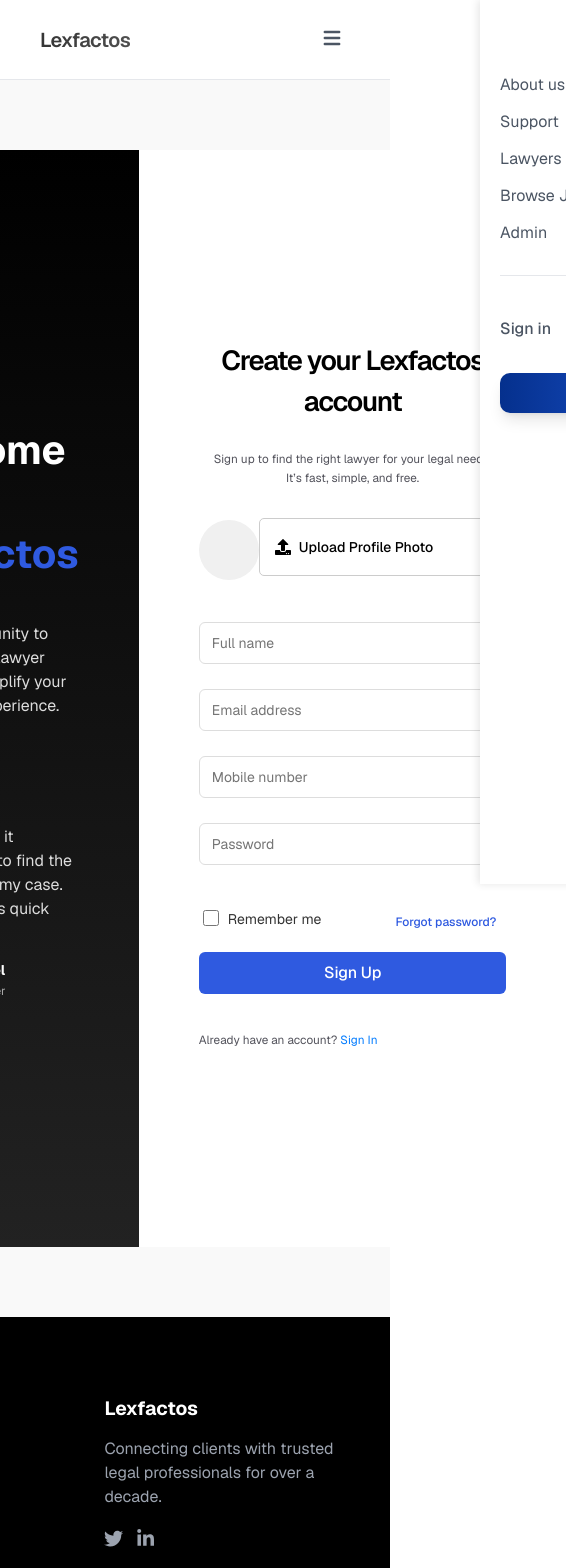
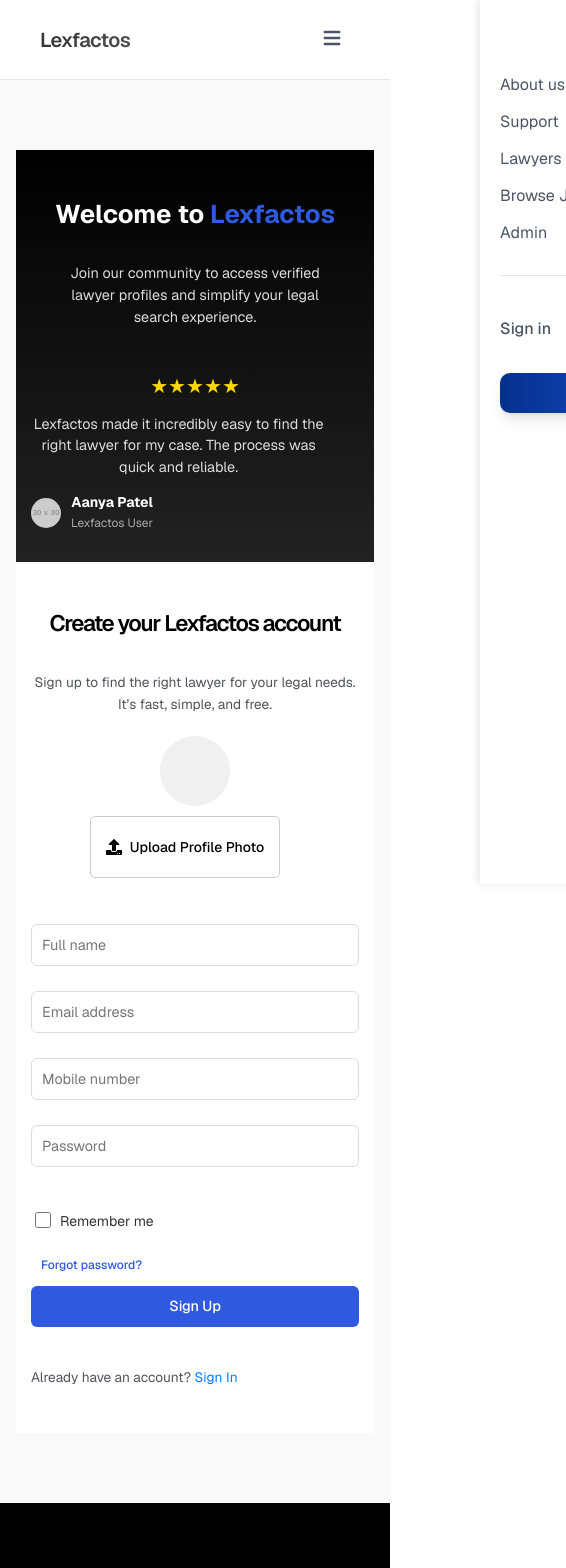
Before and after one commit to madhu-famelyn/Lexfactos-frontend, a React (Create React App) app in the folder lexfactos/: page /sign-up in a window 390 px wide. Shown: the top 1568 px of the page, 566 px wide, since content can reach past the window. Built offline with nearby package versions, Linux system fonts and the light colour scheme; a web font is replaced by a local one.

Commit message:
updated frontend

```diff
--- a/lexfactos/src/Components/LawyersByLocation/LawyerTypes/LawyerTypes.css
+++ b/lexfactos/src/Components/LawyersByLocation/LawyerTypes/LawyerTypes.css
@@ -1,78 +1,142 @@
-.lawyer-types-section {
-  background-color: #f9fafb; /* matches screenshot background */
+/* Base styles */
+.lawyer-section-container {
+  background-color: #f9fafb;
   padding: 50px 20px;
   text-align: center;
   font-family: Arial, sans-serif;
+  box-sizing: border-box;
 }
 
-.lawyer-types-title {
+.lawyer-section-title {
   font-family: 'Geist', sans-serif;
-  font-weight: 500; /* Medium */
+  font-weight: 500;
   font-size: 36px;
   line-height: 40px;
-  letter-spacing: 0;
-  text-align: center;
-  color: #000000;
+  color: #000;
+  margin-bottom: 40px;
 }
 
-
-
-.lawyer-types-grid {
+/* Container Grid */
+.lawyer-section-grid {
   display: grid;
-  grid-template-columns: repeat(2, 1fr); /* 2 cards per row */
-  gap: 20px; /* space between cards */
-  max-width: 1000px;
+  grid-template-columns: repeat(auto-fit, minmax(280px, 1fr)); /* flexible cards */
+  gap: 20px;
+  max-width: 1200px; /* proper max width for large screens */
   margin: 0 auto;
+  padding: 0 15px; /* small side padding */
+  box-sizing: border-box;
 }
 
-.lawyer-card {
-  width: 90%; /* let the grid handle layout */
+.lawyer-section-card {
+  width: 100%; /* full width of grid cell */
   border-radius: 8px;
   border: 1px solid #E5E7EB;
-  padding: 1px; /* reduced from 24.8px */
-  background: #FFFFFF;
-  box-shadow: 0px 1px 2px 0px #0000000D;
+  padding: 16px;
+  background: #fff;
+  box-shadow: 0px 1px 2px rgba(0,0,0,0.05);
+  transition: box-shadow 0.2s ease;
+  box-sizing: border-box;
 }
-.lawyer-card-title {
+
+.lawyer-section-card:hover {
+  box-shadow: 0 2px 8px rgba(0, 0, 0, 0.06);
+}
+
+.lawyer-section-card-title {
   font-family: 'Geist', sans-serif;
-  font-weight: 500;
-  padding-left: 15px;
-  font-style: normal;
-  font-size: 20px;
-  line-height: 28px;
-  letter-spacing: -0.5px;
-  color: #000000;
-  margin-bottom: 6px;
+  font-weight: 600;
+  font-size: 18px;
+  line-height: 24px;
+  color: #000;
+  margin-bottom: 8px;
   text-align: left;
 }
 
-.lawyer-card-description {
+.lawyer-section-card-description {
   font-family: 'Geist', sans-serif;
   font-weight: 300;
-  padding-left: 15px;
-  font-style: normal;
-  font-size: 16px;
-  line-height: 24px;
-  letter-spacing: 0;
-  color: #4B5563;
+  font-size: 14px;
+  line-height: 20px;
+  color: #6b7280;
   text-align: left;
 }
 
+/* ===== RESPONSIVE ===== */
 
+/* Tablets & small desktops */
+@media (max-width: 992px) {
+  .lawyer-section-title {
+    font-size: 28px;
+    line-height: 32px;
+  }
 
+  .lawyer-section-grid {
+    gap: 16px;
+  }
 
-.lawyer-card:hover {
-  box-shadow: 0 2px 8px rgba(0, 0, 0, 0.06);
+  .lawyer-section-card {
+    padding: 14px;
+  }
+
+  .lawyer-section-card-title {
+    font-size: 16px;
+  }
+
+  .lawyer-section-card-description {
+    font-size: 14px;
+  }
 }
 
-.lawyer-card-title {
-  font-size: 16px;
-  font-weight: 600;
-  color: #000000;
-  margin-bottom: 6px;
+/* Mobile */
+@media (max-width: 768px) {
+  .lawyer-section-container {
+    padding: 40px 15px;
+  }
+
+  .lawyer-section-title {
+    font-size: 24px;
+    line-height: 28px;
+  }
+
+  .lawyer-section-grid {
+    grid-template-columns: 1fr; /* 1 card per row */
+    gap: 12px;
+    padding: 0 10px;
+  }
+
+  .lawyer-section-card {
+    padding: 12px;
+  }
+
+  .lawyer-section-card-title {
+    font-size: 16px;
+  }
+
+  .lawyer-section-card-description {
+    font-size: 14px;
+  }
 }
 
-.lawyer-card-description {
-  font-size: 14px;
-  color: #6b7280; /* light gray for description */
+/* Small Phones */
+@media (max-width: 480px) {
+  .lawyer-section-container {
+    padding: 30px 10px;
+  }
+
+  .lawyer-section-title {
+    font-size: 20px;
+    line-height: 24px;
+  }
+
+  .lawyer-section-card {
+    padding: 10px;
+  }
+
+  .lawyer-section-card-title {
+    font-size: 14px;
+  }
+
+  .lawyer-section-card-description {
+    font-size: 13px;
+  }
 }
--- a/lexfactos/src/Components/LawyersByLocation/LawyerTypes/LawyerTypes.js
+++ b/lexfactos/src/Components/LawyersByLocation/LawyerTypes/LawyerTypes.js
@@ -30,16 +30,17 @@
 
 export default function LawyerTypes() {
 return (
-    <div className="lawyer-types-section">
-      <h2 className="lawyer-types-title">What Kind of Lawyer Do I Need?</h2>
-      <div className="lawyer-types-grid">
+  <div className="lawyer-section-container">
+    <h2 className="lawyer-section-title">What Kind of Lawyer Do I Need?</h2>
+    <div className="lawyer-section-grid">
       {lawyerTypes.map((lawyer, index) => (
-          <div key={index} className="lawyer-card">
-            <h3 className="lawyer-card-title">{lawyer.title}</h3>
-            <p className="lawyer-card-description">{lawyer.description}</p>
+        <div key={index} className="lawyer-section-card">
+          <h3 className="lawyer-section-card-title">{lawyer.title}</h3>
+          <p className="lawyer-section-card-description">{lawyer.description}</p>
         </div>
       ))}
     </div>
   </div>
 );
+
 }
--- a/lexfactos/src/Components/SignUp/SignUp.css
+++ b/lexfactos/src/Components/SignUp/SignUp.css
@@ -6,13 +6,12 @@
 
 .signup-left,
 .signup-right {
-  height: 100%; /* ensures both fill the container */
-  box-sizing: border-box; /* padding stays inside height */
+  height: 100%;
+  box-sizing: border-box;
 }
 
-/* Left Section */
 .signup-left {
-  flex: 0.9; /* smaller width */
+  flex: 0.9;
   background: linear-gradient(to bottom, #000, #222);
   color: white;
   padding: 60px;
@@ -82,7 +81,6 @@
   text-align: center;
 }
 
-/* Heading */
 .signup-right h2 {
   font-family: "Geist", sans-serif;
   font-weight: 600; /* SemiBold */
@@ -93,7 +91,6 @@
   margin-bottom: 12px;
 }
 
-/* Subtext */
 .signup-right p {
   font-family: "Geist", sans-serif;
   font-weight: 400;
@@ -104,12 +101,11 @@
   margin-bottom: 30px;
 }
 
-/* Profile Upload Row */
 .profile-upload {
   display: flex;
   align-items: center;
-  justify-content: space-between; /* pushes circle left, button right */
-  width: 100%; /* span full width */
+  justify-content: space-between;
+  width: 100%;
   margin-bottom: 30px;
 }
 
@@ -137,7 +133,6 @@
   cursor: pointer;
 }
 
-/* Form */
 .signup-form input {
   width: 100%;
   padding: 12px;
@@ -174,7 +169,7 @@
 }
 
 .forgot:hover {
-  color: #1E4ED8; /* slightly darker on hover */
+  color: #1E4ED8;
 }
 
 
@@ -184,7 +179,7 @@
   gap: 6px;
   cursor: pointer;
   user-select: none;
-  line-height: 1; /* prevents extra text spacing */
+  line-height: 1;
 }
 
 .form-options input[type="checkbox"] {
@@ -193,7 +188,7 @@
   height: 16px;
   cursor: pointer;
   position: relative;
-  top: 5px; /* tiny tweak for perfect vertical alignment */
+  top: 5px;
 }
 
 .form-options .forgot {
@@ -236,3 +231,153 @@
   color: #2f5ae0;
   text-decoration: none;
 }
+
+
+
+
+/* 📱 Responsive Design for Mobile */
+@media (max-width: 768px) {
+  .signup-container {
+    flex-direction: column; /* Stack left and right sections */
+    height: auto; /* Auto height for mobile */
+  }
+
+  .signup-left,
+  .signup-right {
+    width: 100%;
+    padding: 40px 20px;
+    height: auto;
+  }
+
+  .signup-left {
+    text-align: center;
+    align-items: center;
+    justify-content: center;
+  }
+
+  .signup-left h1 {
+    font-size: 2rem;
+  }
+
+  .signup-left p {
+    font-size: 0.95rem;
+    max-width: 90%;
+  }
+
+  .testimonial {
+    margin-top: 30px;
+    max-width: 100%;
+  }
+
+  .signup-right {
+    padding: 30px 20px;
+  }
+
+  .signup-right h2 {
+    font-size: 1.6rem;
+    line-height: 2.2rem;
+  }
+
+  .signup-right p {
+    font-size: 0.9rem;
+    line-height: 1.4rem;
+    margin-bottom: 20px;
+    max-width: 100%;
+  }
+
+  .profile-upload {
+    flex-direction: column;
+    gap: 15px;
+  }
+
+  .circle {
+    width: 70px;
+    height: 70px;
+  }
+
+  .upload-btn {
+    width: 100%;
+    text-align: center;
+  }
+
+  .signup-form input {
+    font-size: 0.95rem;
+    padding: 10px;
+  }
+
+  .form-options {
+    flex-direction: column;
+    align-items: flex-start;
+    gap: 10px;
+    font-size: 13px;
+  }
+
+  .signup-btn {
+    font-size: 15px;
+    padding: 12px;
+  }
+
+  .create-account {
+    font-size: 13px;
+  }
+}
+
+/* 📱 Small Phones (≤480px) */
+@media (max-width: 480px) {
+  .signup-left {
+    padding: 30px 15px;
+  }
+
+  .signup-left h1 {
+    font-size: 1.6rem;
+  }
+
+  .signup-left p {
+    font-size: 0.9rem;
+  }
+
+  .signup-right {
+    padding: 25px 15px;
+  }
+
+  .signup-right h2 {
+    font-size: 1.4rem;
+  }
+
+  .signup-right p {
+    font-size: 0.85rem;
+  }
+
+  .signup-form input {
+    font-size: 0.9rem;
+  }
+
+  .signup-btn {
+    font-size: 0.9rem;
+    padding: 10px;
+  }
+
+  .create-account {
+    font-size: 12px;
+  }
+}
+
+
+/* Upload Button Fix for Mobile */
+/* Center the Upload Button below the profile circle */
+@media (max-width: 768px) {
+  .profile-upload {
+    flex-direction: column;      /* stack circle and button vertically */
+    align-items: center;         /* center horizontally */
+    gap: 10px;                   /* spacing between circle and button */
+  }
+
+  .upload-btn {
+    display: inline-flex;        /* keep icon + text together */
+    justify-content: center;
+    align-items: center;
+    width: auto;                 /* only as wide as content */
+    padding: 10px 15px;
+    text-align: center;
+  }
+}
```
Lines whose indentation alone changed are shown as unchanged.
